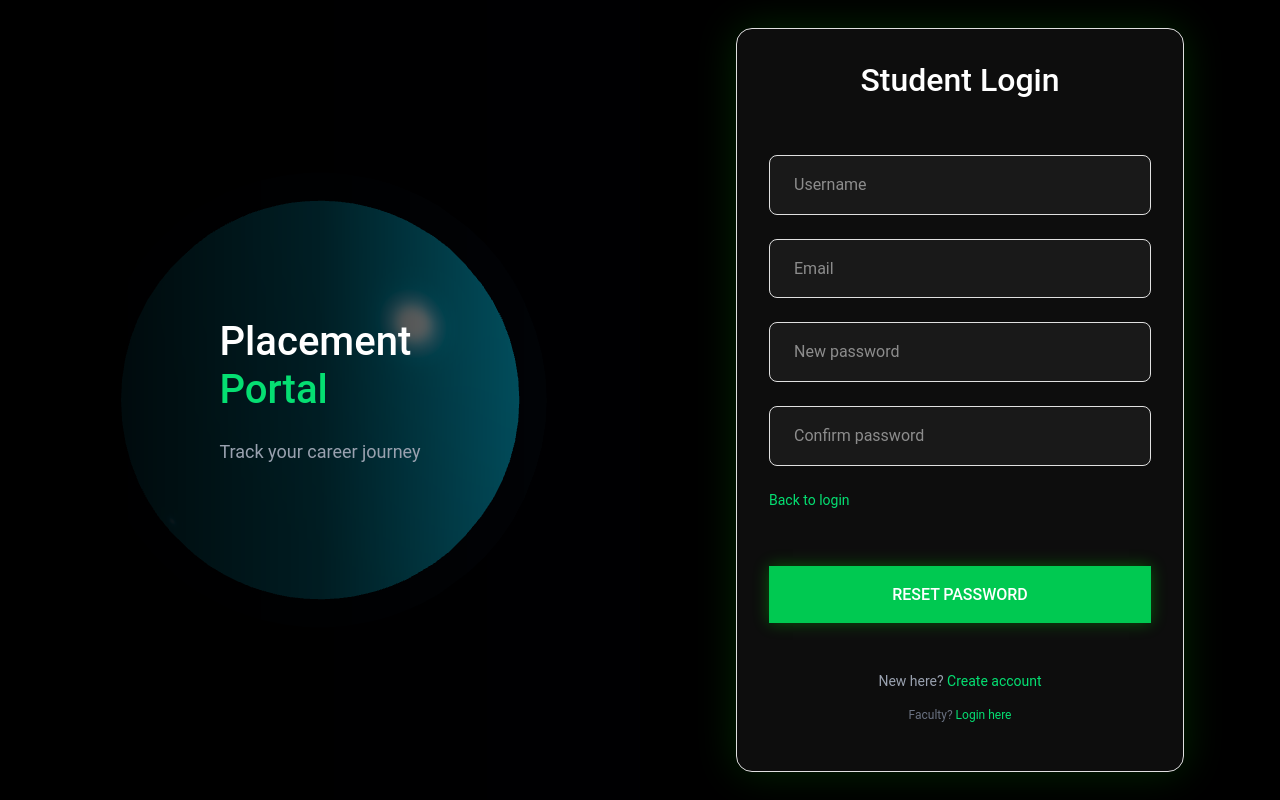
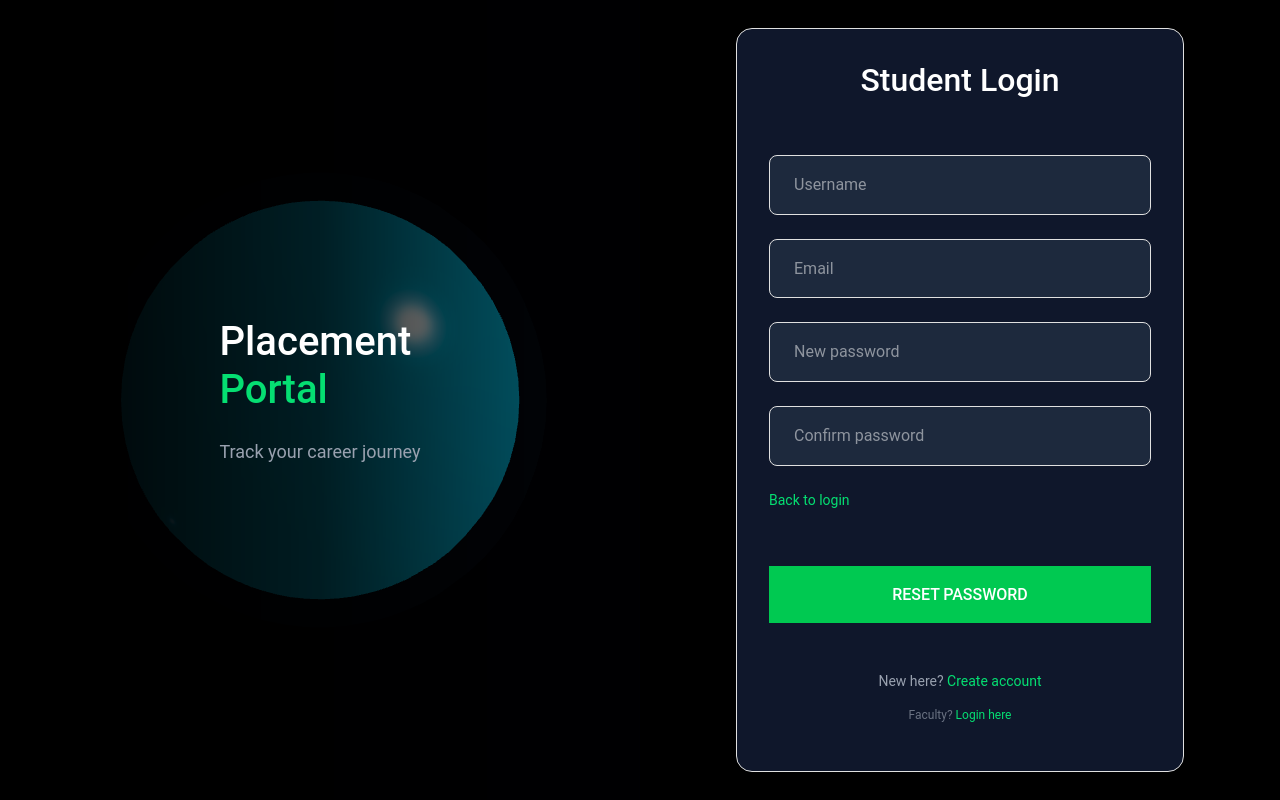
Before and after one commit to sssituser/python12to1pmmainproject, a React (Vite) app in the folder placementapp/: page / in a window 1280 px wide. Both pictures are taken after a click on the element "Forgot password?". Built offline with nearby package versions, Linux system fonts and the light colour scheme.

Commit message:
changes has been done in dashboards

```diff
--- a/placementapp/src/faculty/login.jsx
+++ b/placementapp/src/faculty/login.jsx
@@ -95,7 +95,7 @@ function FacultyLogin() {
         </div>
 
         {/* FORM CARD */}
-        <div className="bg-white/10 backdrop-blur-sm border border-white/20 rounded-xl p-6 shadow-lg">
+        <div className="bg-slate-800 border border-slate-700 rounded-xl p-6">
 
           {/* USERNAME */}
           <div className="mb-5">
@@ -108,10 +108,7 @@ function FacultyLogin() {
               placeholder="Enter your faculty ID"
               value={form.username}
               onChange={handleChange}
-              className="w-full px-4 py-2.5 rounded-lg
-              bg-white/10 border border-white/20
-              focus:border-blue-400 focus:ring-2 focus:ring-blue-400/30
-              outline-none transition text-white placeholder-gray-500"
+              className="w-full px-4 py-2.5 rounded-lg bg-slate-900 border border-slate-700 focus:border-blue-400 focus:ring-1 focus:ring-blue-400/30 outline-none transition text-white placeholder-gray-500"
             />
           </div>
 
@@ -127,10 +124,7 @@ function FacultyLogin() {
                 placeholder="Enter your password"
                 value={form.password}
                 onChange={handleChange}
-                className="w-full px-4 py-2.5 rounded-lg
-                bg-white/10 border border-white/20
-                focus:border-blue-400 focus:ring-2 focus:ring-blue-400/30
-                outline-none transition text-white placeholder-gray-500"
+                className="w-full px-4 py-2.5 rounded-lg bg-slate-900 border border-slate-700 focus:border-blue-400 focus:ring-1 focus:ring-blue-400/30 outline-none transition text-white placeholder-gray-500"
               />
               <button
                 type="button"
--- a/placementapp/src/pages/Login.jsx
+++ b/placementapp/src/pages/Login.jsx
@@ -246,10 +246,7 @@ function Login() {
           initial={{ opacity: 0, y: 60 }}
           animate={{ opacity: 1, y: 0 }}
           transition={{ duration: 0.6 }}
-          className="w-full max-w-md p-8 rounded-2xl
-          bg-white/5 backdrop-blur-xl
-          border border-white/10
-          shadow-[0_0_40px_rgba(0,255,0,0.15)]"
+          className="w-full max-w-md p-8 rounded-2xl bg-slate-900 border border-slate-700"
         >
           <h2 className="text-2xl text-center mb-6 font-semibold">
             Student Login
@@ -262,10 +259,7 @@ function Login() {
             placeholder="Username"
             value={form.username}
             onChange={handleChange}
-            className="w-full mb-4 px-4 py-3 rounded-lg
-            bg-white/5 border border-white/10
-            focus:border-green-400 focus:ring-1 focus:ring-green-400
-            outline-none transition"
+            className="w-full mb-4 px-4 py-3 rounded-lg bg-slate-800 border border-slate-700 focus:border-green-400 focus:ring-1 focus:ring-green-400 outline-none transition"
           />
 
           {mode === "login" && (
@@ -278,10 +272,7 @@ function Login() {
                   placeholder="Password"
                   value={form.password}
                   onChange={handleChange}
-                  className="w-full px-4 py-3 rounded-lg
-                  bg-white/5 border border-white/10
-                  focus:border-green-400 focus:ring-1 focus:ring-green-400
-                  outline-none transition"
+                  className="w-full px-4 py-3 rounded-lg bg-slate-800 border border-slate-700 focus:border-green-400 focus:ring-1 focus:ring-green-400 outline-none transition"
                 />
 
                 <span
@@ -329,10 +320,7 @@ function Login() {
                   placeholder="Email"
                   value={forgotUsername}
                   onChange={(e) => setForgotUsername(e.target.value)}
-                  className="w-full px-4 py-3 rounded-lg
-                  bg-white/5 border border-white/10
-                  focus:border-green-400 focus:ring-1 focus:ring-green-400
-                  outline-none transition"
+                  className="w-full px-4 py-3 rounded-lg bg-slate-800 border border-slate-700 focus:border-green-400 focus:ring-1 focus:ring-green-400 outline-none transition"
                 />
               </div>
               <div className="mb-4">
@@ -341,10 +329,7 @@ function Login() {
                   placeholder="New password"
                   value={newPassword}
                   onChange={(e) => setNewPassword(e.target.value)}
-                  className="w-full px-4 py-3 rounded-lg
-                  bg-white/5 border border-white/10
-                  focus:border-green-400 focus:ring-1 focus:ring-green-400
-                  outline-none transition"
+                  className="w-full px-4 py-3 rounded-lg bg-slate-800 border border-slate-700 focus:border-green-400 focus:ring-1 focus:ring-green-400 outline-none transition"
                 />
               </div>
               <div className="mb-4">
@@ -353,10 +338,7 @@ function Login() {
                   placeholder="Confirm password"
                   value={confirmPassword}
                   onChange={(e) => setConfirmPassword(e.target.value)}
-                  className="w-full px-4 py-3 rounded-lg
-                  bg-white/5 border border-white/10
-                  focus:border-green-400 focus:ring-1 focus:ring-green-400
-                  outline-none transition"
+                  className="w-full px-4 py-3 rounded-lg bg-slate-800 border border-slate-700 focus:border-green-400 focus:ring-1 focus:ring-green-400 outline-none transition"
                 />
               </div>
               <div className="text-sm text-gray-400 mb-6">
@@ -378,10 +360,7 @@ function Login() {
                   placeholder="Username or Email"
                   value={otpUsername}
                   onChange={(e) => setOtpUsername(e.target.value)}
-                  className="w-full px-4 py-3 rounded-lg
-                  bg-white/5 border border-white/10
-                  focus:border-green-400 focus:ring-1 focus:ring-green-400
-                  outline-none transition"
+                  className="w-full px-4 py-3 rounded-lg bg-slate-800 border border-slate-700 focus:border-green-400 focus:ring-1 focus:ring-green-400 outline-none transition"
                 />
               </div>
               {otpSent && (
@@ -392,10 +371,7 @@ function Login() {
                     placeholder="Enter OTP"
                     value={otpCode}
                     onChange={(e) => setOtpCode(e.target.value)}
-                    className="w-full px-4 py-3 rounded-lg
-                    bg-white/5 border border-white/10
-                    focus:border-green-400 focus:ring-1 focus:ring-green-400
-                    outline-none transition"
+                    className="w-full px-4 py-3 rounded-lg bg-slate-800 border border-slate-700 focus:border-green-400 focus:ring-1 focus:ring-green-400 outline-none transition"
                   />
                 </div>
               )}
@@ -422,10 +398,7 @@ function Login() {
                 : handleSendOtp
             }
             disabled={loading || otpLoading}
-            className="w-full py-3 rounded-lg font-medium
-            bg-green-500 hover:bg-green-600
-            transition duration-300
-            shadow-[0_0_15px_rgba(0,255,0,0.3)]"
+            className="w-full py-3 rounded-lg font-medium bg-green-500 hover:bg-green-600 transition duration-300"
           >
             {loading || otpLoading
               ? "Processing..."
--- a/placementapp/src/pages/Register.jsx
+++ b/placementapp/src/pages/Register.jsx
@@ -1,6 +1,6 @@
 import { useState } from "react";
+import { FaArrowLeft, FaEye, FaEyeSlash } from "react-icons/fa";
 import { useNavigate } from "react-router-dom";
-import { FaEye, FaEyeSlash, FaArrowLeft } from "react-icons/fa";
 
 function Register() {
   const navigate = useNavigate();
@@ -89,7 +89,7 @@ function Register() {
       {/* 🔙 BACK BUTTON */}
       <button
         onClick={() => navigate(-1)}
-        className="absolute top-6 left-6 flex items-center gap-2 text-white bg-white/20 backdrop-blur px-4 py-2 rounded-lg hover:bg-white/30 transition"
+        className="absolute top-6 left-6 flex items-center gap-2 text-white bg-slate-800 px-4 py-2 rounded-lg hover:bg-slate-700 transition"
       >
         <FaArrowLeft /> Back
       </button>
@@ -106,10 +106,10 @@ function Register() {
         </p>
 
         <div className="space-y-4">
-          <div className={`p-4 rounded-lg ${step >= 1 ? "bg-white/20" : "bg-white/10"}`}>
+          <div className={`p-4 rounded-lg ${step >= 1 ? "bg-slate-800" : "bg-slate-700"}`}>
             Step 1: Basic Details
           </div>
-          <div className={`p-4 rounded-lg ${step >= 2 ? "bg-white/30" : "bg-white/10"}`}>
+          <div className={`p-4 rounded-lg ${step >= 2 ? "bg-slate-800" : "bg-slate-700"}`}>
             Step 2: Security Setup
           </div>
         </div>
@@ -118,7 +118,7 @@ function Register() {
       {/* RIGHT FORM */}
       <div className="w-full md:w-1/2 flex items-center justify-center bg-gray-100 p-6">
 
-        <div className="w-full max-w-md bg-white p-8 rounded-2xl shadow-xl">
+        <div className="w-full max-w-md bg-white p-8 rounded-2xl">
 
           <h3 className="text-2xl font-semibold mb-6 text-gray-800">
             Create Account
```
Also changed, not shown: placementapp/src/faculty/ExamFailureDashboard.jsx (+22 -43 lines).
